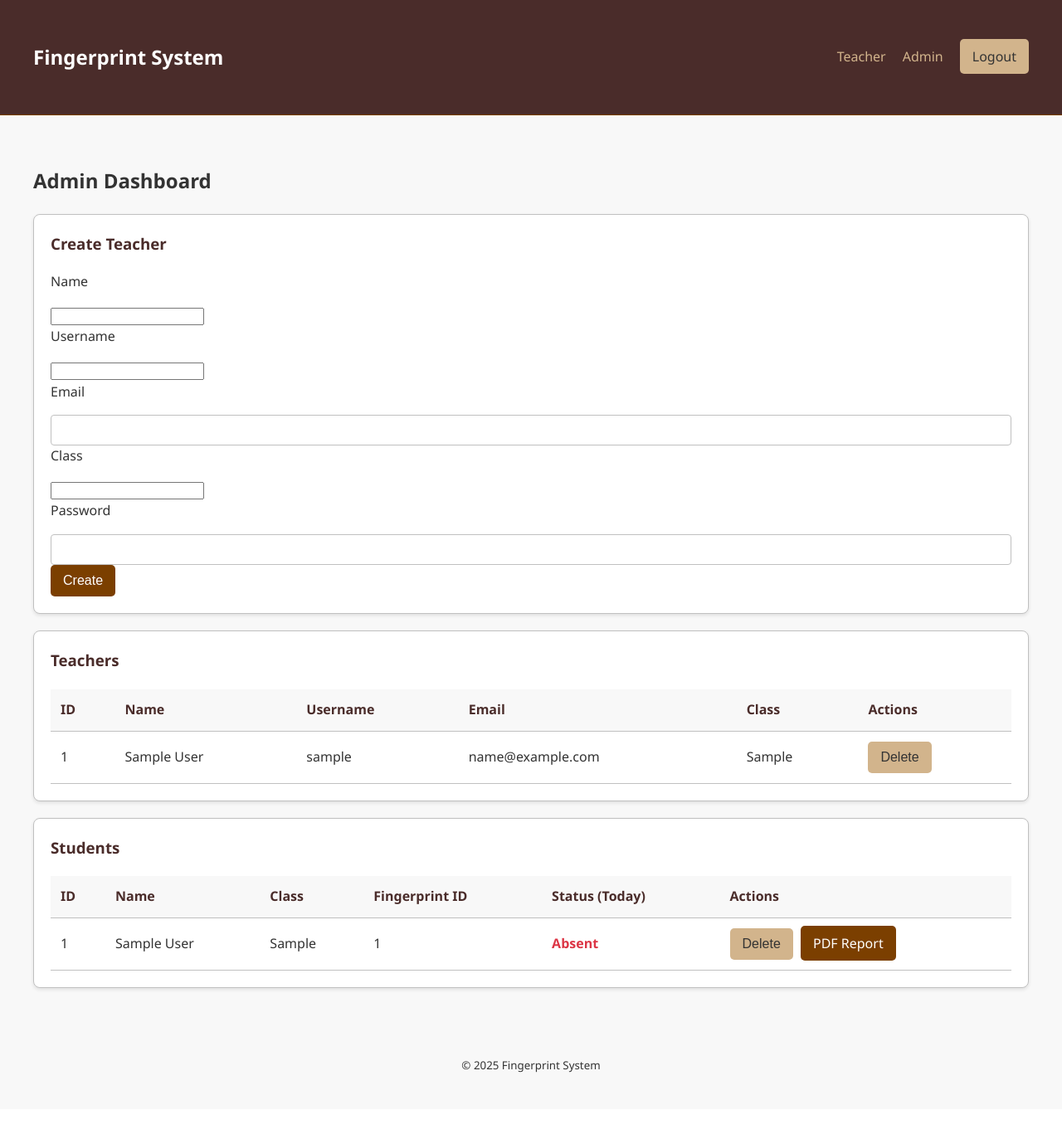
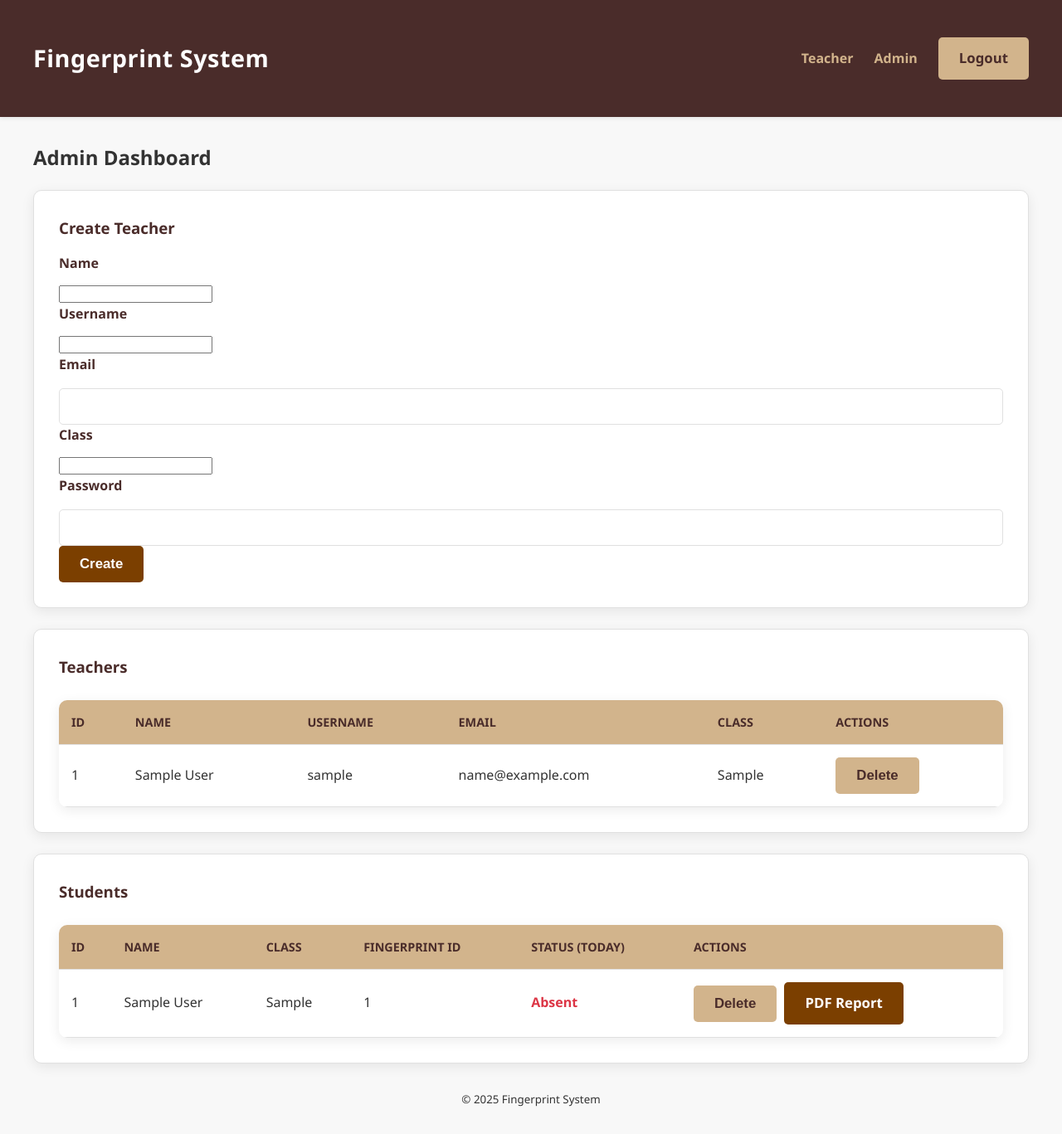
Before and after one commit to jamiemkariuki/Fingerprint-System-Beta, a Flask app: page /admin/dashboard in a window 1280 px wide. Shown: the whole page at 83% size. Before the commit the page ends 1293 px from the top, so only its background shows below. Run offline with Flask 3, Linux system fonts and the light colour scheme; the visitor is signed in with stand-in values (Sample User, id 1); tables that the repository leaves empty hold one stand-in row (values such as "Sample post"); data that the repository does not hold is empty.

Commit message:
Version 1.3(2nd Style Update)

```diff
--- a/static/style.css
+++ b/static/style.css
@@ -1,53 +1,63 @@
 /* General styles */
 :root {
-    --brown-dark: #4A2C2A;
-    --brown-medium: #7B3F00;
-    --brown-light: #D2B48C;
-    --white: #FFFFFF;
-    --off-white: #F8F8F8;
-    --text-dark: #333333;
-    --text-light: #FFFFFF;
-    --border-color: #C0C0C0;
-    --shadow-color: rgba(0,0,0,0.1);
+    --brown-dark: #4A2C2A; /* Deep Coffee */
+    --brown-medium: #7B3F00; /* Rich Brown */
+    --brown-light: #D2B48C; /* Tan / Light Brown */
+    --white: #FFFFFF;       /* Pure White */
+    --off-white: #F8F8F8;    /* Very Light Gray */
+    --text-dark: #333333;    /* Dark Gray for text */
+    --text-light: #FFFFFF;   /* White for text on dark backgrounds */
+    --border-color: #E0E0E0; /* Light Gray for borders */
+    --shadow-color: rgba(0,0,0,0.08); /* Subtle shadow */
 
     /* Status colors - adjusted for scheme */
     --success-color: #28a745; /* Green */
     --error-color: #dc3545;   /* Red */
     --info-color: #17a2b8;    /* Blue */
+
+    /* Typography */
+    --font-family-base: 'Segoe UI', Tahoma, Geneva, Verdana, sans-serif;
+    --font-size-base: 1rem;
+    --line-height-base: 1.6;
 }
 
 body {
-    font-family: 'Segoe UI', Tahoma, Geneva, Verdana, sans-serif;
+    font-family: var(--font-family-base);
     background-color: var(--off-white);
     color: var(--text-dark);
     margin: 0;
-    line-height: 1.6;
+    line-height: var(--line-height-base);
+    font-size: var(--font-size-base);
 }
 
 .container {
     max-width: 1200px;
-    margin: 20px auto;
-    padding: 20px;
+    margin: 30px auto;
+    padding: 0 20px;
 }
 
 /* Header and Navigation */
 header {
     background: var(--brown-dark);
-    border-bottom: 1px solid var(--brown-medium);
-    padding: 10px 20px;
+    padding: 15px 0;
+    box-shadow: 0 2px 5px var(--shadow-color);
 }
 
 nav {
     display: flex;
     justify-content: space-between;
     align-items: center;
+    max-width: 1200px;
+    margin: 0 auto;
+    padding: 0 20px;
 }
 
 nav .brand {
-    font-size: 1.5em;
-    font-weight: bold;
+    font-size: 1.8em;
+    font-weight: 700;
     color: var(--text-light);
     text-decoration: none;
+    letter-spacing: 0.5px;
 }
 
 nav ul {
@@ -59,18 +69,36 @@ nav ul {
 }
 
 nav ul li {
-    margin-left: 20px;
+    margin-left: 25px;
 }
 
 nav ul li a {
     text-decoration: none;
     color: var(--brown-light);
-    font-weight: 500;
-    transition: color 0.3s ease;
+    font-weight: 600;
+    transition: color 0.3s ease, transform 0.2s ease;
+    padding: 5px 0;
+    position: relative;
 }
 
-nav ul li a:hover, nav ul li a.active {
+nav ul li a::after {
+    content: '';
+    position: absolute;
+    width: 0%;
+    height: 2px;
+    bottom: 0;
+    left: 0;
+    background-color: var(--white);
+    transition: width 0.3s ease-out;
+}
+
+nav ul li a:hover::after, nav ul li a.active::after {
+    width: 100%;
+}
+
+nav ul li a:hover {
     color: var(--white);
+    transform: translateY(-2px);
 }
 
 /* Buttons */
@@ -78,21 +106,25 @@ nav ul li a:hover, nav ul li a.active {
     background-color: var(--brown-medium);
     color: var(--text-light);
     border: none;
-    padding: 10px 15px;
+    padding: 12px 25px;
     border-radius: 5px;
     cursor: pointer;
-    font-size: 1em;
-    transition: background-color 0.3s ease;
-    text-decoration: none; /* For <a> tags styled as buttons */
+    font-size: 1.05em;
+    font-weight: 600;
+    transition: background-color 0.3s ease, transform 0.2s ease;
+    text-decoration: none;
+    display: inline-block;
+    text-align: center;
 }
 
 .btn:hover, button:hover {
     background-color: var(--brown-dark);
+    transform: translateY(-1px);
 }
 
 .btn-secondary {
     background-color: var(--brown-light);
-    color: var(--text-dark);
+    color: var(--brown-dark);
 }
 
 .btn-secondary:hover {
@@ -104,77 +136,111 @@ nav ul li a:hover, nav ul li a.active {
 .card {
     background: var(--white);
     border: 1px solid var(--border-color);
-    border-radius: 8px;
-    padding: 20px;
-    margin-bottom: 20px;
-    box-shadow: 0 2px 4px var(--shadow-color);
+    border-radius: 10px;
+    padding: 30px;
+    margin-bottom: 25px;
+    box-shadow: 0 4px 15px var(--shadow-color);
+    transition: transform 0.2s ease;
+}
+
+.card:hover {
+    transform: translateY(-3px);
 }
 
 .card h2, .card h3 {
     margin-top: 0;
     color: var(--brown-dark);
+    font-weight: 700;
+    margin-bottom: 15px;
 }
 
 /* Forms */
 form label {
     display: block;
-    margin-bottom: 15px;
+    margin-bottom: 10px;
+    font-weight: 600;
+    color: var(--brown-dark);
 }
 
 form input[type="text"], form input[type="password"], form input[type="email"], form select {
     width: 100%;
-    padding: 10px;
+    padding: 12px;
     border: 1px solid var(--border-color);
-    border-radius: 4px;
+    border-radius: 5px;
     box-sizing: border-box;
+    margin-top: 5px;
+    font-size: 1em;
+    transition: border-color 0.3s ease, box-shadow 0.3s ease;
+}
+
+form input[type="text"]:focus, form input[type="password"]:focus, form input[type="email"]:focus, form select:focus {
+    border-color: var(--brown-medium);
+    box-shadow: 0 0 0 3px rgba(123, 63, 0, 0.2);
+    outline: none;
 }
 
 /* Tables */
 table {
     width: 100%;
     border-collapse: collapse;
-    margin-top: 20px;
+    margin-top: 25px;
+    border-radius: 10px;
+    overflow: hidden;
+    box-shadow: 0 4px 15px var(--shadow-color);
 }
 
 table th, table td {
     text-align: left;
-    padding: 12px;
+    padding: 15px;
     border-bottom: 1px solid var(--border-color);
 }
 
 table th {
+    background-color: var(--brown-light);
+    color: var(--brown-dark);
+    font-weight: 700;
+    text-transform: uppercase;
+    font-size: 0.9em;
+}
+
+table tbody tr:nth-child(even) {
     background-color: var(--off-white);
-    color: var(--brown-dark);
+}
+
+table tbody tr:hover {
+    background-color: #f0f0f0;
 }
 
 /* Flash Messages */
 .flash {
     padding: 15px;
     margin-bottom: 20px;
-    border-radius: 5px;
+    border-radius: 8px;
+    font-weight: 500;
+    box-shadow: 0 2px 5px rgba(0,0,0,0.1);
 }
 
 .flash.success {
-    background-color: #d4edda; /* Light green */
-    color: #155724; /* Dark green */
-    border: 1px solid #c3e6cb;
+    background-color: #e6ffe6; /* Very light green */
+    color: #1a7a2a; /* Darker green */
+    border: 1px solid #a3e6a3;
 }
 
 .flash.error {
-    background-color: #f8d7da; /* Light red */
-    color: #721c24; /* Dark red */
-    border: 1px solid #f5c6cb;
+    background-color: #ffe6e6; /* Very light red */
+    color: #a31a1a; /* Darker red */
+    border: 1px solid #e6a3a3;
 }
 
 /* Status indicators */
 .status-present {
     color: var(--success-color);
-    font-weight: bold;
+    font-weight: 700;
 }
 
 .status-absent {
     color: var(--error-color);
-    font-weight: bold;
+    font-weight: 700;
 }
 
 /* Utility classes */
```
Also changed, not shown: other parts of static/style.css (+38 -0 lines).
